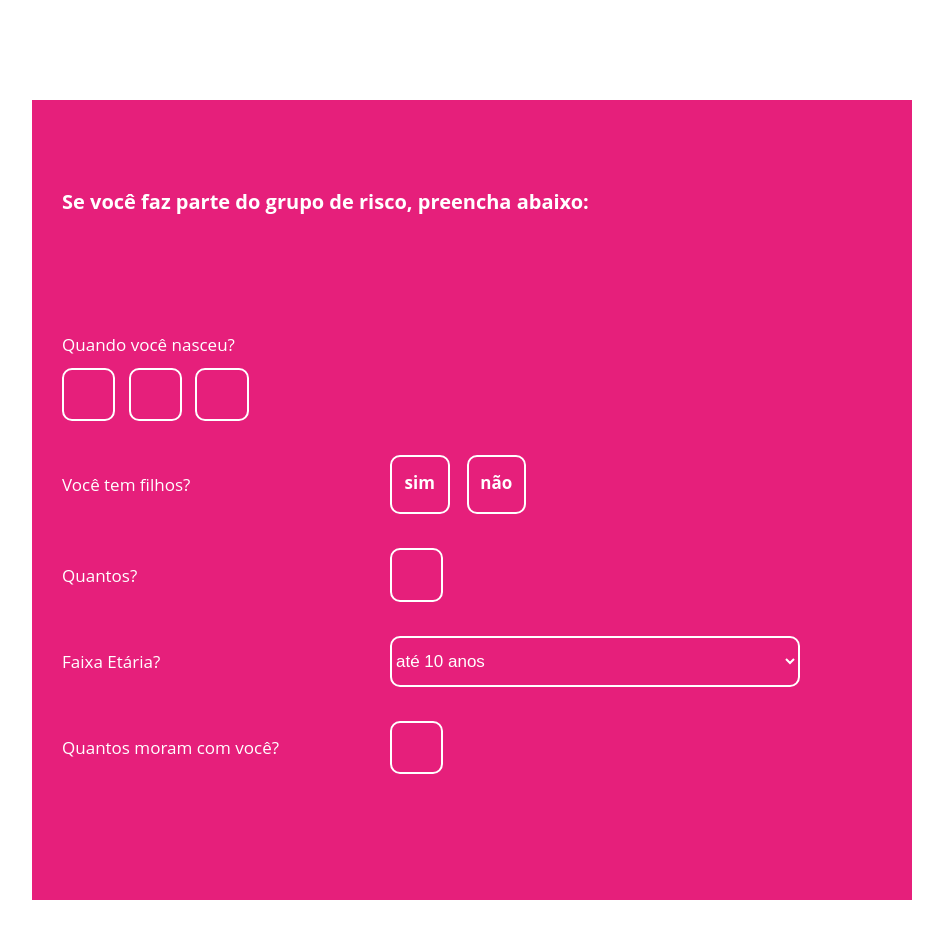
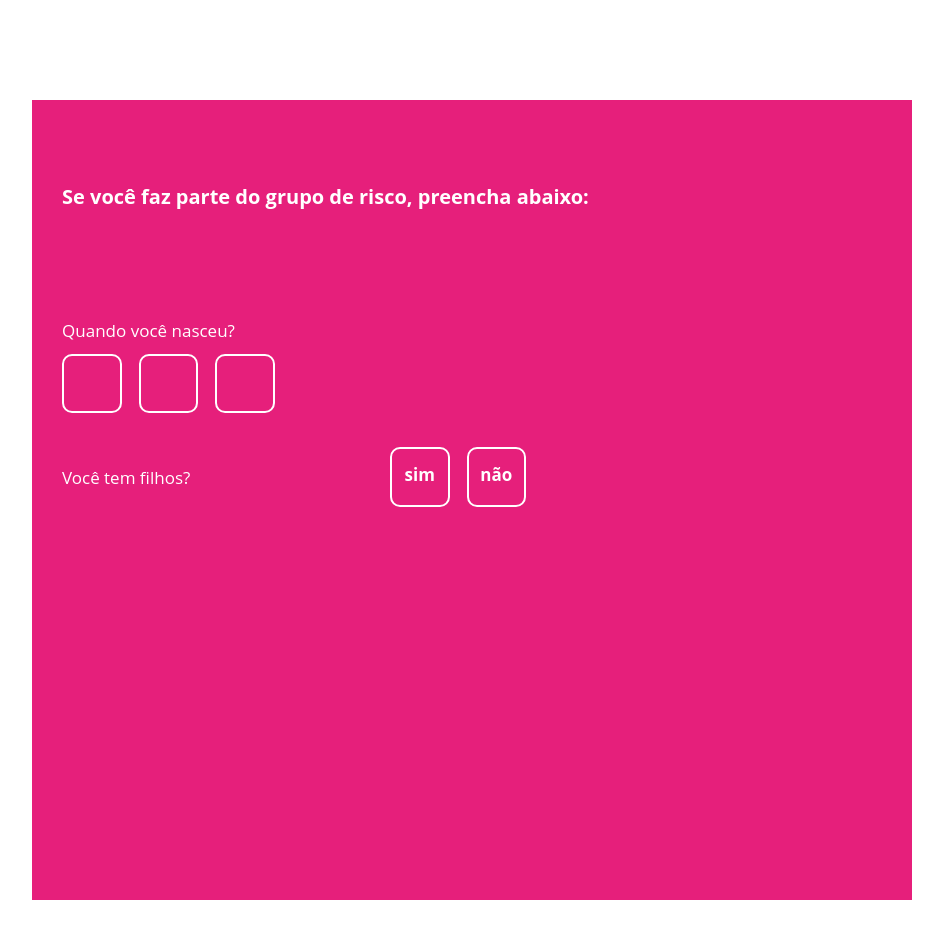
Before and after one commit to kmvbatista/fica-em-casa-front, a React (Create React App) app: page /need-help-form in a window 1280 px wide. Shown: the top 938 px of the page, without its empty margins (168-1111 px from the left). Built offline with nearby package versions, Linux system fonts and the light colour scheme.

Commit message:
display when has no children

```diff
--- a/src/pages/NeedHelpForm/index.js
+++ b/src/pages/NeedHelpForm/index.js
@@ -7,6 +7,7 @@ import {
   RadioButton,
   Question,
   Select,
+  InputBox,
 } from './styles';
 import './styles.css';
 
@@ -24,9 +25,15 @@ export default function NeedHelpForm() {
           >
             <p>Quando você nasceu?</p>
             <div style={{ display: 'flex', marginTop: '1.5rem' }}>
+              <InputBox>
                 <Input type='number' />
+              </InputBox>
+              <InputBox>
                 <Input type='number' />
+              </InputBox>
+              <InputBox>
                 <Input type='number' />
+              </InputBox>
             </div>
           </InputBlock>
         </div>
@@ -52,9 +59,17 @@ export default function NeedHelpForm() {
             não
           </RadioButton>
         </InputBlock>
+        <div
+          style={{
+            animation: 'opacity 2s',
+            opacity: !hasChildren ? 0 : 1,
+          }}
+        >
           <InputBlock>
             <Question>Quantos?</Question>
+            <InputBox>
               <Input type='number' />
+            </InputBox>
           </InputBlock>
           <InputBlock>
             <Question>Faixa Etária?</Question>
@@ -67,8 +82,11 @@ export default function NeedHelpForm() {
           </InputBlock>
           <InputBlock>
             <Question>Quantos moram com você?</Question>
+            <InputBox>
               <Input type='number' />
+            </InputBox>
           </InputBlock>
+        </div>
       </form>
     </Container>
   );
--- a/src/pages/NeedHelpForm/styles.js
+++ b/src/pages/NeedHelpForm/styles.js
@@ -24,12 +24,26 @@ export const InputBlock = styled.div`
 `;
 
 export const Input = styled.input`
+  flex: 1;
+  display: block;
+  border: none;
+  min-width: 0;
+  background-color: inherit;
+  outline: none;
+  color: white;
+  font-size: 1.5em;
+  text-align: center;
+`;
+
+export const InputBox = styled.div`
   border: white 2px solid;
   border-radius: 10px;
-  background-color: var(--color-pink);
-  width: 4em;
-  height: 4em;
+  background-color: transparent;
+  width: 3.5em;
+  height: 3.5em;
   margin-right: 1em;
+  display: flex;
+  position: relative;
 `;
 
 export const RadioButton = styled.div`
```
Lines whose indentation alone changed are shown as unchanged.
